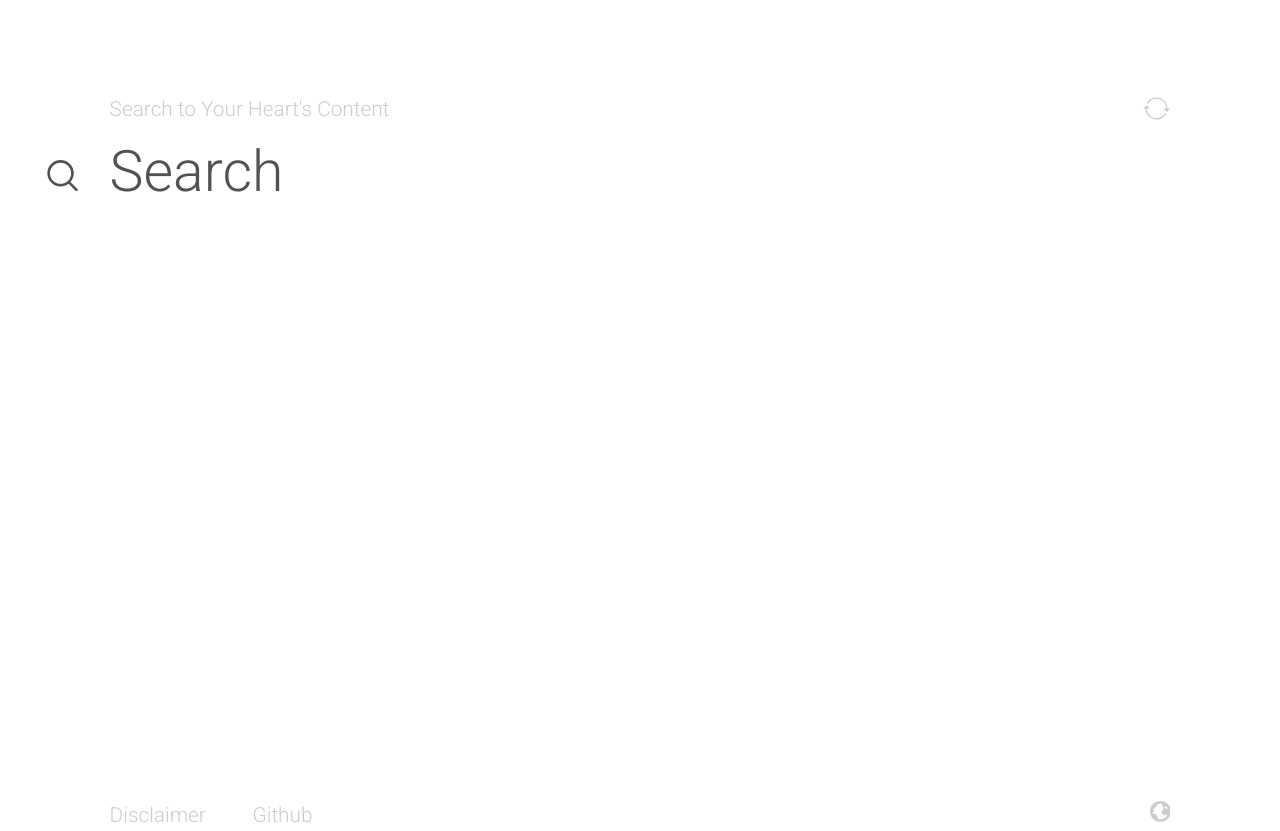
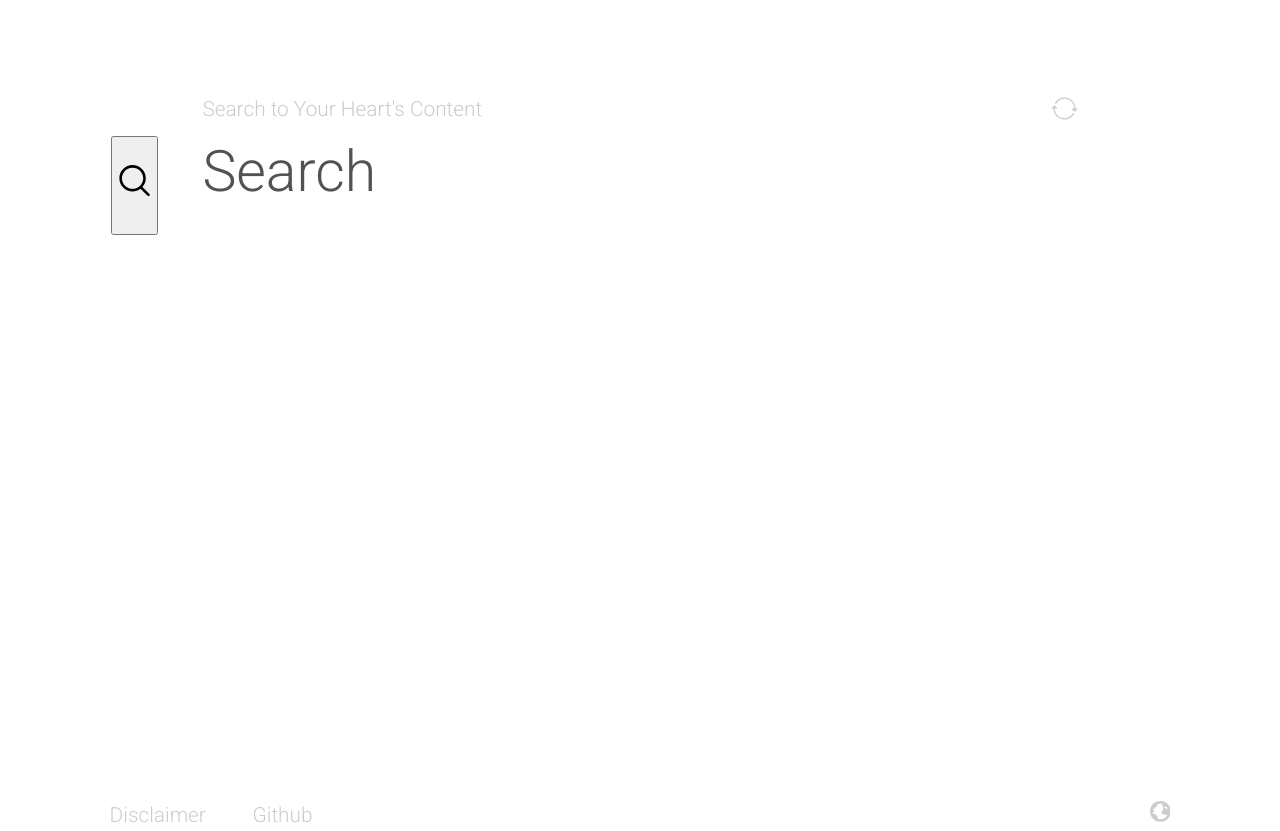
Before and after one commit to kalawr/mt, a website: page src/index.html in a window 1280 px wide. Drawn offline with nearby package versions, Linux system fonts and the light colour scheme; some packages are replaced by stand-ins of ours; a script that the page names is missing.

Commit message:
Lay out `root` view with grid

```diff
--- a/src/css/search.css
+++ b/src/css/search.css
@@ -19,25 +19,10 @@
 }
 
 .search button.ok {
-	display: inline-block;
-	box-sizing: content-box;
-
-	width: 1em;
-	height: 1em;
-	margin: 0 1em 0 -2em;
-	border: 0;
-	padding: 0;
-
-	background-color: inherit;
-	color: inherit;
+	position: relative;
+	top: 0.35em;
 }
 
 .search button.ok:focus {
 	outline: 0;
 }
-
-.search button.ok svg {
-	width: 100%;
-	height: 100%;
-	fill: currentColor;
-}
--- a/src/partials/root.html
+++ b/src/partials/root.html
@@ -1,18 +1,25 @@
 <div ng-controller='AutocompleteController'>
 	<div class='contain section'>
 		<form class='search' ng-submit='autocomplete.submit()'>
-
+			<div class='row'>
+				<div class='col col-10 offset-1'>
 					<div class='langs no-select' ng-controller='LanguagesController'>
 						<language ng-repeat='language in global.languages'></language>
 						<icon class='swap' ref='refresh' ng-click='swapLanguages()'></icon>
 					</div>
 
 					<label for='query' class='no-select'>Search to Your Heart's Content</label>
-			<button type='submit' class='ok lg' title='Search'>
+				</div>
+			</div>
+
+			<div class='row'>
+				<div class='col col-1'>
+					<button type='submit' class='ok lg triple-line pull-right' title='Search'>
 						<icon ref='magnifier'></icon>
-			</button><!--
-			--><input full-focus startup-focus ng-model='global.query' ng-change='autocomplete.disable(); autocomplete.fetch()' type='text' autofocus='autofocus' autocomplete='off' placeholder='Search' id='query' class='mnstr' />
-		</form>
+					</button>
+				</div>
+				<div class='col col-10'>
+					<input full-focus startup-focus ng-model='global.query' ng-change='autocomplete.disable(); autocomplete.fetch()' type='text' autofocus='autofocus' autocomplete='off' placeholder='Search' id='query' class='mnstr' />
 
 					<ul class='autocomplete lg' ng-show='autocomplete.list.length' ng-class='{inactive: !autocomplete.enabled}'>
 						<li ng-repeat='item in autocomplete.list track by $index' ng-class='{active: $index === autocomplete.selection}' ng-click='autocomplete.setSelection($index); autocomplete.submit()'>{{item}}</li>
@@ -20,3 +27,6 @@
 					</ul>
 				</div>
 			</div>
+		</form>
+	</div>
+</div>
```
Lines whose indentation alone changed are shown as unchanged.
